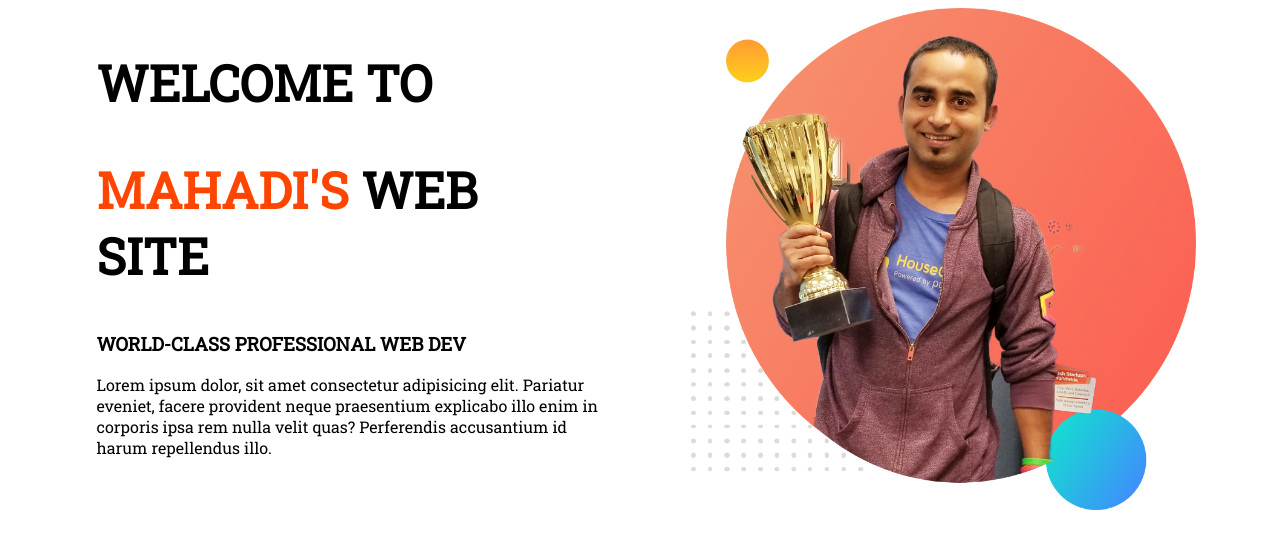
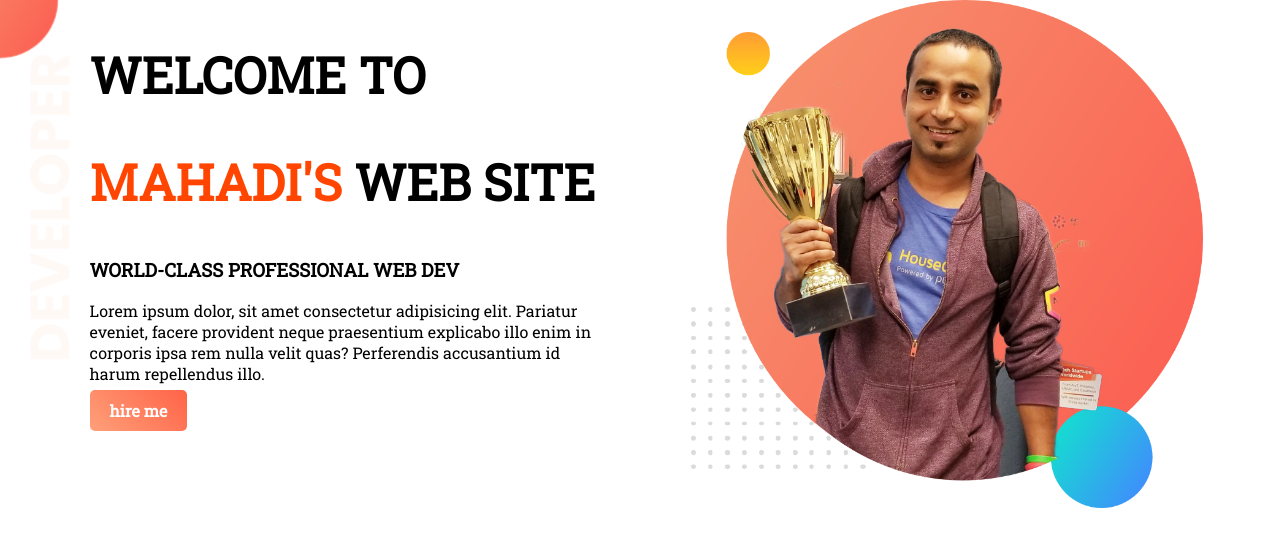
Before and after one commit to mahadihasan1555/my-web-portfolio, a plain HTML site: page index.html in a window 1280 px wide. Drawn offline with Linux system fonts and the light colour scheme.

Commit message:
alien setup

```diff
--- a/STYLE.CSS
+++ b/STYLE.CSS
@@ -1,4 +1,5 @@
 body{
+    margin: 0px;
     font-family: 'Roboto Slab', serif;
 }
 
@@ -19,3 +20,24 @@ H1{
     width: 100%;
 
 }
+.top-banner{
+
+    background-image: url("images/top-banner.png") ;
+    background-repeat: no-repeat;
+
+}
+section{
+    height: 500px;
+
+}
+.link-button{
+    text-decoration: none;
+    background-image: linear-gradient(45deg, lightsalmon, tomato) ;
+
+    padding: 10px 20px;
+    border-radius: 5px;
+    color: white;
+    font-weight: 700;
+
+
+}
--- a/index.html
+++ b/index.html
@@ -8,12 +8,13 @@
     <LINK REL="STYLESHEET" HREF="STYLE.CSS"></LINK>
 </head>
 <body>
-<section>
+<section class="top-banner" >
         <div class="half-width">
             <H1>WELCOME TO</H1>
             <H1><SPAn class="NAME-HIGHLIGHT">MAHADI'S</SPAn> WEB SITE</H1>
             <H3>WORLD-CLASS PROFESSIONAL WEB DEV</H3>
             <P>Lorem ipsum dolor, sit amet consectetur adipisicing elit. Pariatur eveniet, facere provident neque praesentium explicabo illo enim in corporis ipsa rem nulla velit quas? Perferendis accusantium id harum repellendus illo.</P>
+            <a class="link-button" target="_blank" href="https://www.google.com">hire me</a>
 
         </div>
         <div class="half-width">
```
